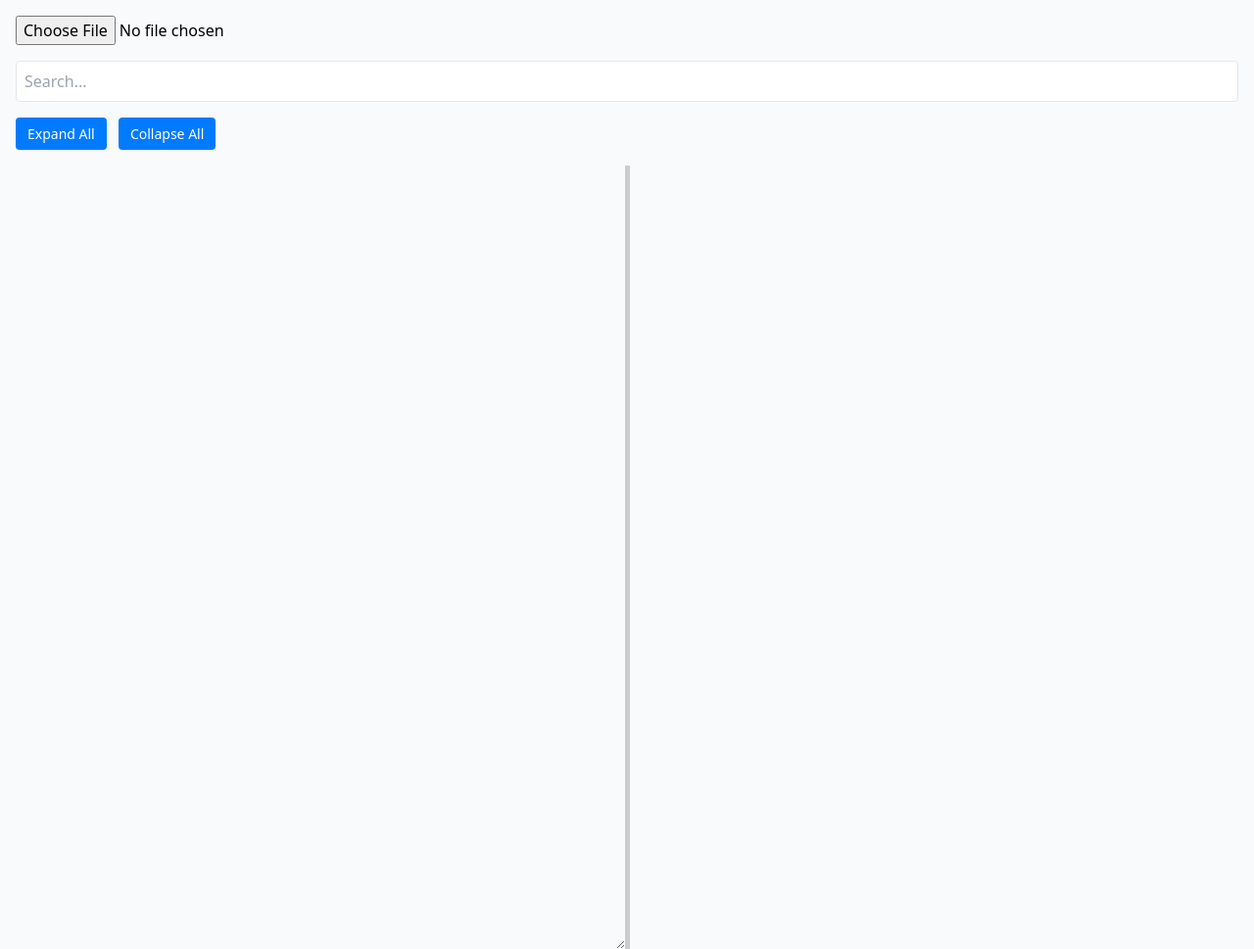
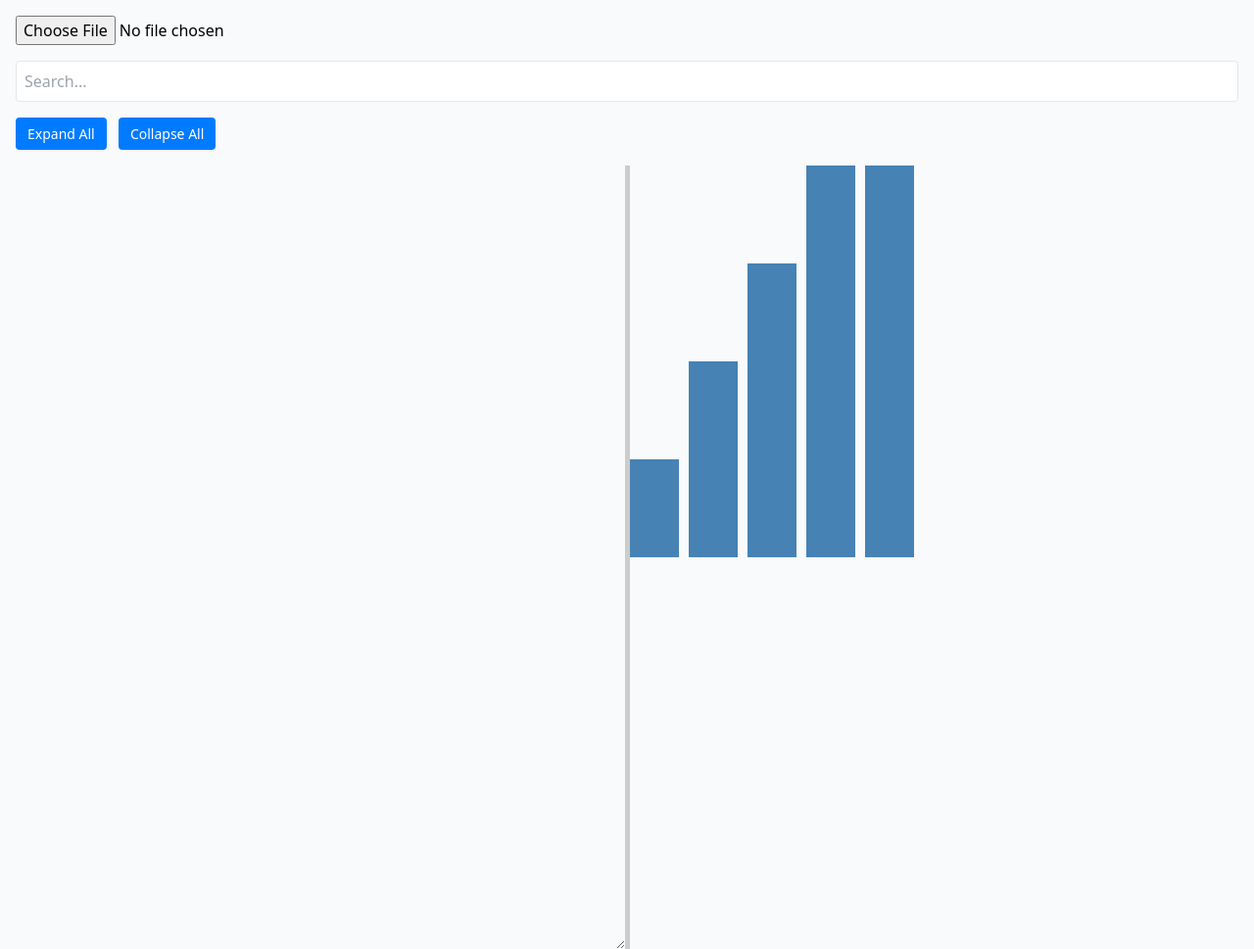
Before and after one commit to Jwictori/XMLViewer, a plain HTML site: page index.html in a window 1280 px wide. Shown: the whole page at 98% size. Drawn offline with nearby package versions, Linux system fonts and the light colour scheme.

Commit message:
Debug for mousemove, mouseup, mousedown for resizing

```diff
--- a/index.html
+++ b/index.html
@@ -21,11 +21,11 @@
             </div>
             <div id="resizer" class="resizer"></div> <!-- Draggable divider -->
             <div id="d3Visualization" class="panel">
-
+                <div id="d3-container"></div>
             </div>
         </div>
-
     </div>
+    <script src="https://d3js.org/d3.v7.min.js"></script>
     <script src="js/Main.js" type="module"></script>
 </body>
 </html>
--- /dev/null
+++ b/js/D3Visualization.js
@@ -0,0 +1,21 @@
+export function initializeD3Visualization() {
+    // Select the container where the visualization will be rendered
+    const svg = d3.select("#d3-container")
+        .append("svg")
+        .attr("width", 600)
+        .attr("height", 400);
+
+    // Sample data
+    const dataset = [100, 200, 300, 400, 500];
+
+    // Bind data and create bars
+    svg.selectAll("rect")
+        .data(dataset)
+        .enter()
+        .append("rect")
+        .attr("x", (d, i) => i * 60)
+        .attr("y", d => 400 - d)
+        .attr("width", 50)
+        .attr("height", d => d)
+        .attr("fill", "steelblue");
+}
--- a/js/Main.js
+++ b/js/Main.js
@@ -3,6 +3,7 @@ import { buildTree } from './TreeBuilder.js';
 import { initializeSearchFeature } from './SearchFeature.js';
 import { initializeExpandCollapse } from './ExpandCollapse.js';
 import { initializeResizer } from './Resizer.js';
+import { initializeD3Visualization } from './D3Visualization.js';
 
 document.addEventListener("DOMContentLoaded", () => {
 
@@ -14,4 +15,5 @@ document.addEventListener("DOMContentLoaded", () => {
     initializeSearchFeature();
     initializeExpandCollapse();
     initializeResizer();
+    initializeD3Visualization();
 });
--- a/js/Resizer.js
+++ b/js/Resizer.js
@@ -11,6 +11,7 @@ export function initializeResizer(){
         document.addEventListener('mouseup', function() {
             isResizing = false;
             document.removeEventListener('mousemove', handleMouseMove);
+            console.log("Mouse released, resizing stopped"); // Debugging log
         });
     });
 
@@ -19,5 +20,6 @@ export function initializeResizer(){
         const containerRect = container.getBoundingClientRect();
         const leftWidth = e.clientX - containerRect.left; // New width of the left panel
         leftPanel.style.width = `${leftWidth}px`;
+        console.log(`New width: ${leftWidth}px`); // Debugging log
     }
 }
```
